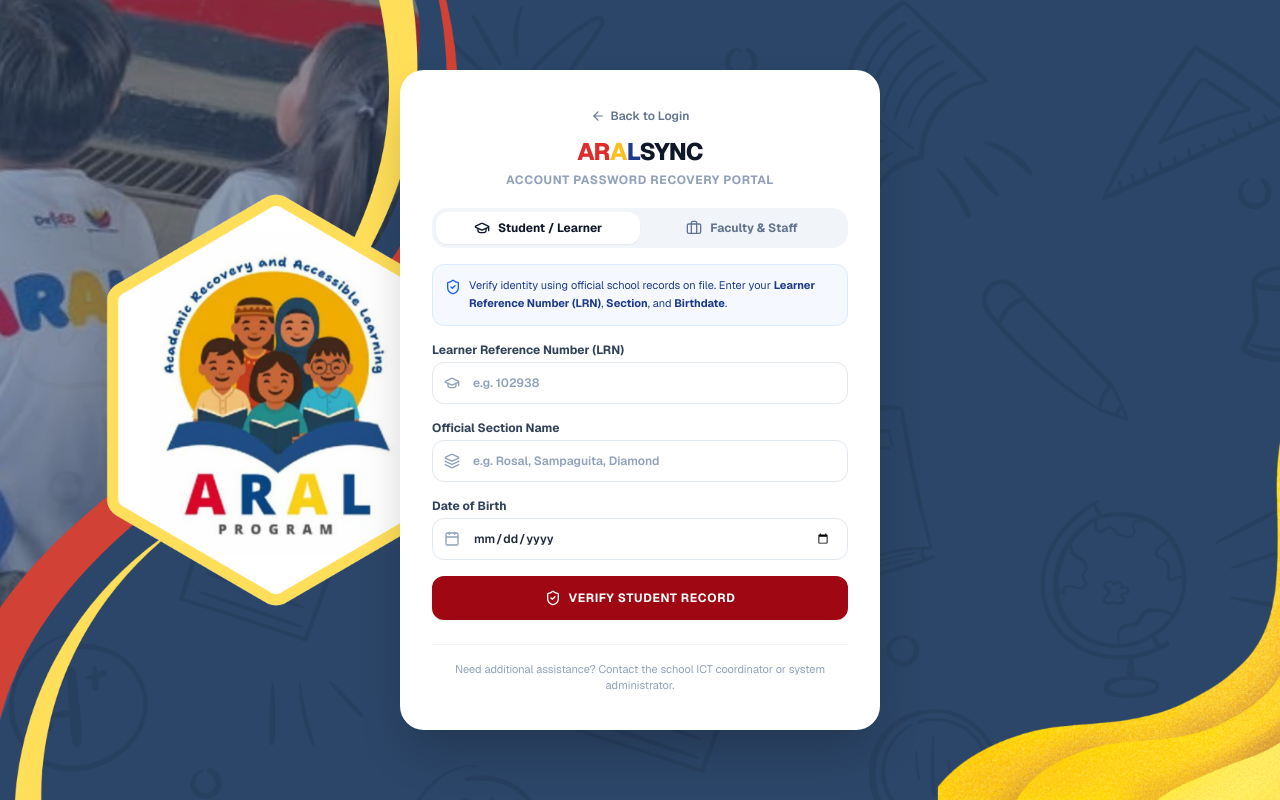
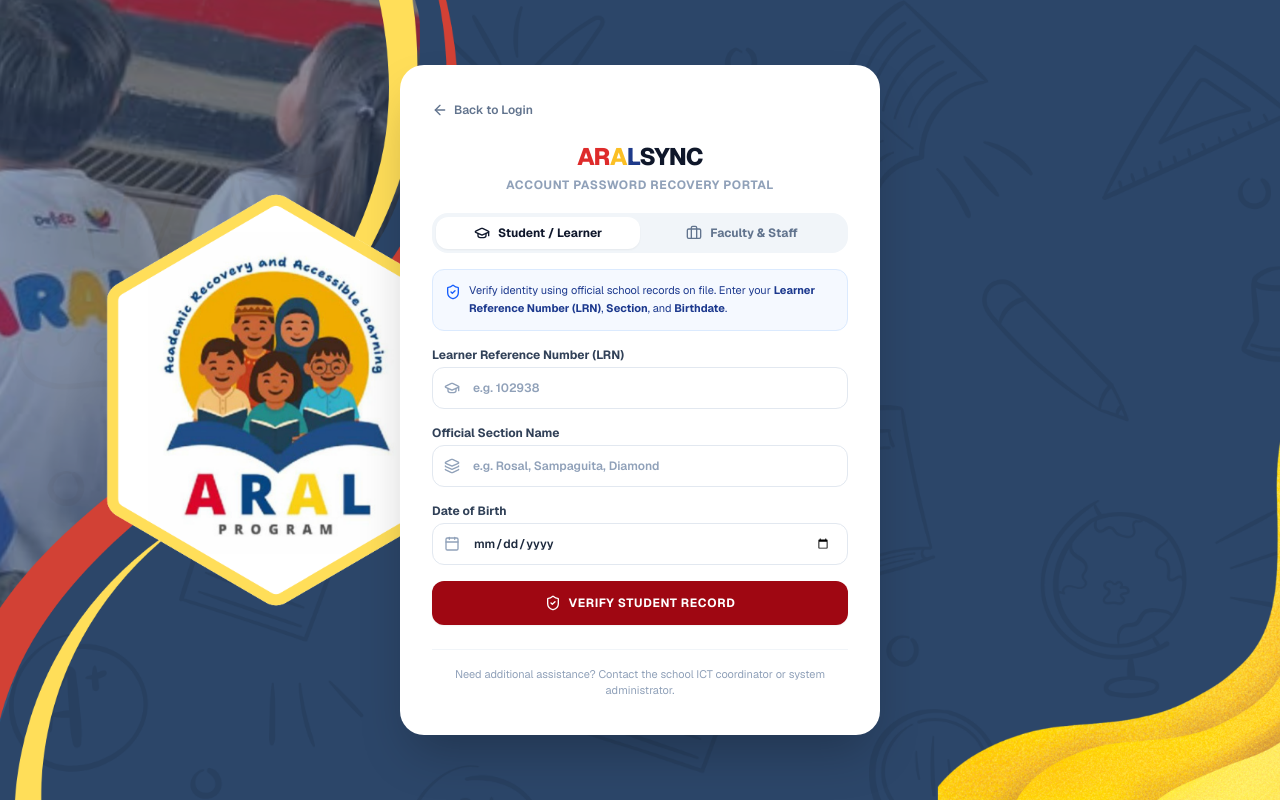
Before and after one commit to MPedrealba/AralSync, a Next.js app: page /forgot-password in a window 1280 px wide. Built offline with nearby package versions, Linux system fonts and the light colour scheme.

Commit message:
fix(auth): move Back to Login button to top-left of recovery card in forgot-password page

```diff
--- a/src/app/forgot-password/page.tsx
+++ b/src/app/forgot-password/page.tsx
@@ -250,16 +250,19 @@ function ForgotPasswordContent() {
   return (
     <div className="flex min-h-screen items-center justify-center bg-[url('/login_background_page.png')] bg-cover bg-center p-4">
       <div className="w-full max-w-[480px] rounded-3xl bg-white px-8 py-9 shadow-2xl animate-in fade-in-50 duration-200">
-        {/* Header */}
-        <div className="text-center">
+        {/* Clean Top-Left Back Navigation */}
+        <div className="mb-4">
           <Link
             href="/login"
-            className="inline-flex items-center gap-1.5 text-xs font-semibold text-slate-500 hover:text-red-800 transition-colors mb-3"
+            className="group inline-flex items-center gap-1.5 text-xs font-semibold text-slate-500 hover:text-red-800 transition-colors"
           >
-            <ArrowLeft className="h-3.5 w-3.5" />
+            <ArrowLeft className="h-4 w-4 transition-transform group-hover:-translate-x-0.5" />
             <span>Back to Login</span>
           </Link>
+        </div>
 
+        {/* Centered Brand Header */}
+        <div className="text-center">
           <h1 className="text-2xl font-extrabold tracking-tight">
             <span style={{ color: "#DE2B2B" }}>AR</span>
             <span style={{ color: "#FBBF24" }}>A</span>
```
